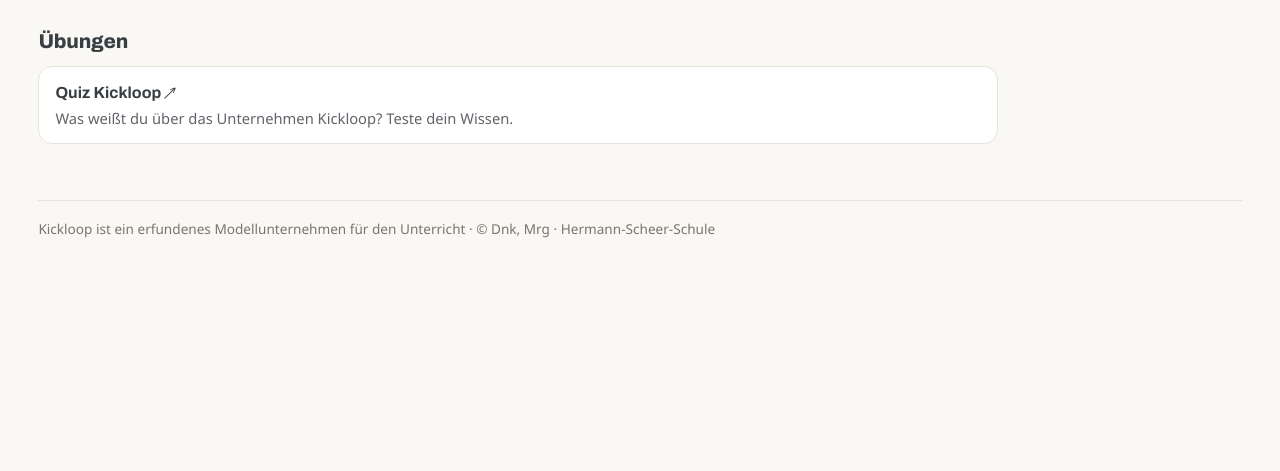
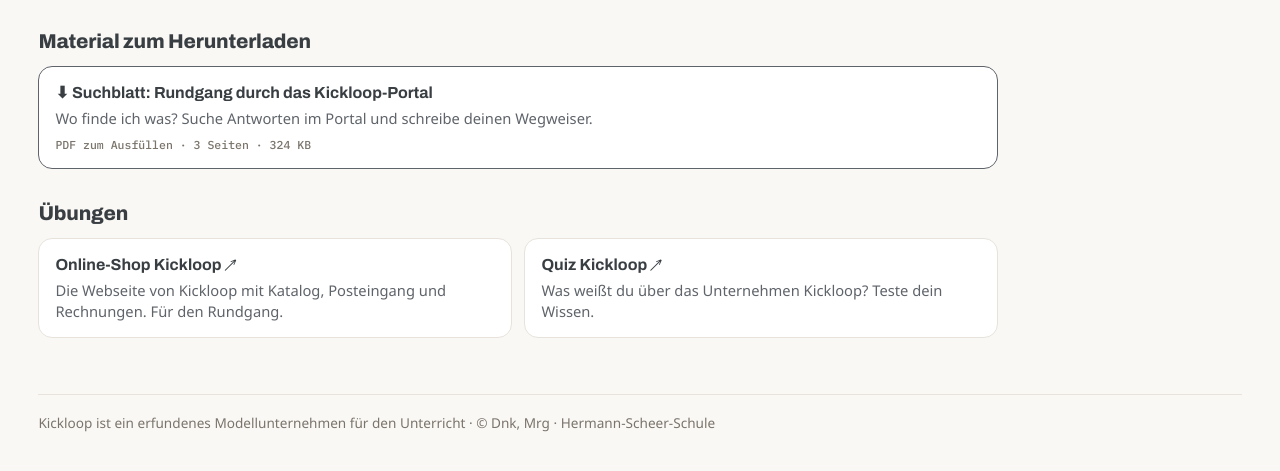
Before and after one commit to KMrg1390/Kickloop, a plain HTML site: page lf2/kennenlernen.html in a window 1280 px wide. Shown: the part 249-720 px from the top of the page. Drawn offline with Linux system fonts and the light colour scheme; a web font is replaced by a local one.

Commit message:
LF 2 Kennenlernen: Suchblatt Rundgang als Download, Link Online-Shop Kickloop
Digitales Suchblatt „Rundgang: Wo finde ich was?“ (ausfüllbare PDF, ohne fobizz)
in lf2/dateien; Kachel unter „Material zum Herunterladen“ und Link-Kachel
„Online-Shop Kickloop“ auf der Seite Kennenlernen Kickloop.

Co-Authored-By: Claude Opus 5.5 <noreply@anthropic.com>

```diff
--- a/lf2/kennenlernen.html
+++ b/lf2/kennenlernen.html
@@ -13,8 +13,13 @@
   <span class="eyebrow">Arbeitsbereich · Lernfeld 2</span>
   <h1>Kennenlernen Kickloop</h1>
   <p class="lead">Lerne das Unternehmen Kickloop kennen: Wer arbeitet dort, was wird verkauft und wo ist der Laden?</p>
+  <h2>Material zum Herunterladen</h2>
+  <div class="ulist">
+    <a class="ucard dl" href="/lf2/dateien/Kickloop_Rundgang_Wo_finde_ich_was.pdf" download><b>⬇ Suchblatt: Rundgang durch das Kickloop-Portal</b><span>Wo finde ich was? Suche Antworten im Portal und schreibe deinen Wegweiser.</span><span class="meta">PDF zum Ausfüllen · 3 Seiten · 324 KB</span></a>
+  </div>
   <h2>Übungen</h2>
   <div class="ulist">
+    <a class="ucard" href="/" target="_blank" rel="noopener"><b>Online-Shop Kickloop ↗</b><span>Die Webseite von Kickloop mit Katalog, Posteingang und Rechnungen. Für den Rundgang.</span></a>
     <a class="ucard" href="/#quiz-kickloop" target="_blank" rel="noopener"><b>Quiz Kickloop ↗</b><span>Was weißt du über das Unternehmen Kickloop? Teste dein Wissen.</span></a>
   </div>
 </main>
```
Also changed, not shown: 2 other files.
